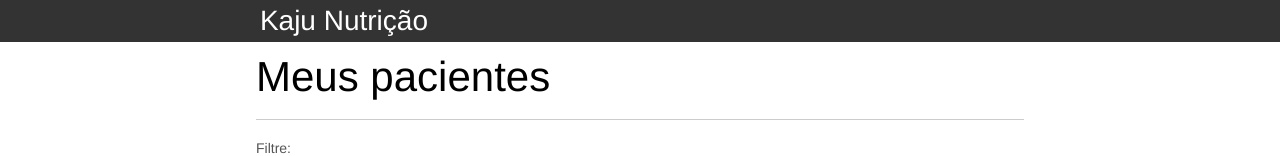
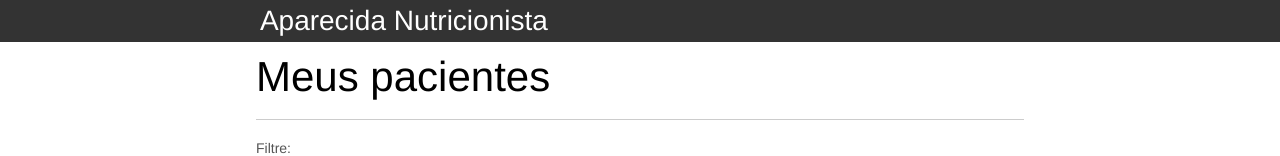
Before and after one commit to Kajuh/projetoCalculoImc, a plain HTML site: page index.html in a window 1280 px wide. Shown: the top 156 px of the page. Drawn offline with Linux system fonts and the light colour scheme.

Commit message:
Update index.html

```diff
--- a/index.html
+++ b/index.html
@@ -10,7 +10,7 @@
   <body>
     <header>
       <div class="container">
-        <h2>Kaju Nutrição</h2>
+        <h2 class="titulo">Aparecida Nutrição</h2>
       </div>
     </header>
     <main>
```
